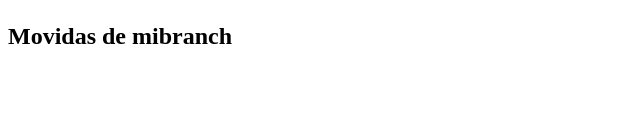
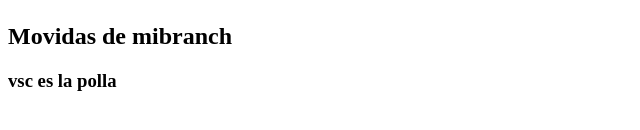
Before and after one commit to Saltimbanky13/segundointento, a plain HTML site: page index.html in a window 1280 px wide. Shown: the part 198-328 px from the top of the page, without its empty margins (0-640 px from the left). Drawn offline with Linux system fonts and the light colour scheme.

Commit message:
mas lo de la polla

```diff
--- a/index.html
+++ b/index.html
@@ -14,6 +14,8 @@
     <h3>Probando si esta mierda se sube</h3>
 
     <h2>Movidas de mibranch</h2>
+
+    <h3>vsc es la polla</h3>
 </body>
 
 </html>
```
